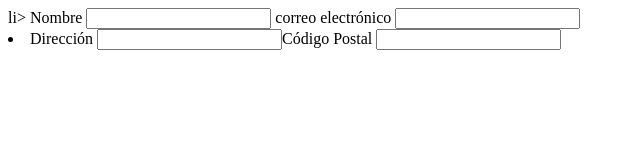
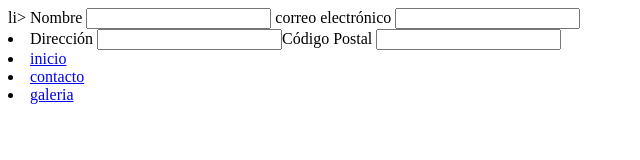
Before and after one commit to BackArde/prueba_git1, a plain HTML site: page servicios.html in a window 1280 px wide. Shown: the whole page, without its empty margins (0-640 px from the left). Drawn offline with Linux system fonts and the light colour scheme.

Commit message:
indexado de servicios en todos los servicios

```diff
--- a/css/style.css
+++ /dev/null
@@ -1,2 +0,0 @@
-body{
-    background-color: red;
--- a/servicios.html
+++ b/servicios.html
@@ -20,3 +20,6 @@
     <input type="number" id="Postal_code" name="user_postal_code"
 </li>
 </html>
+    <li><a href="indext.html">inicio</a></li>
+    <li><a href="contacto.html">contacto</a></li>
+    <li><a href="galeria.html">galeria</a></li>
```
Also changed, not shown: maxresdefault.jpg (added).
